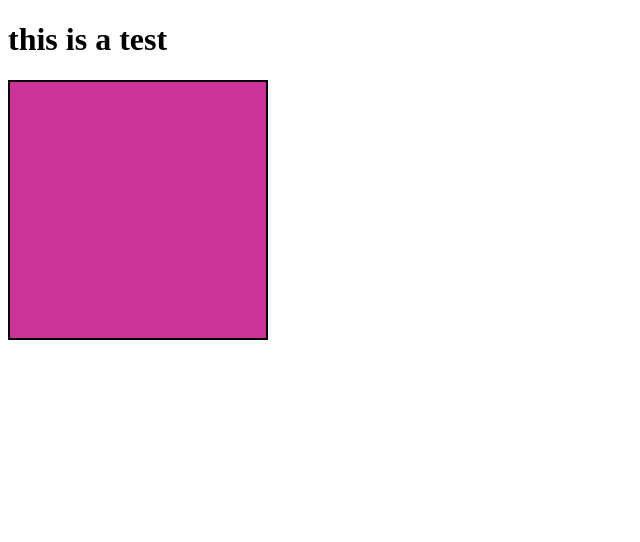
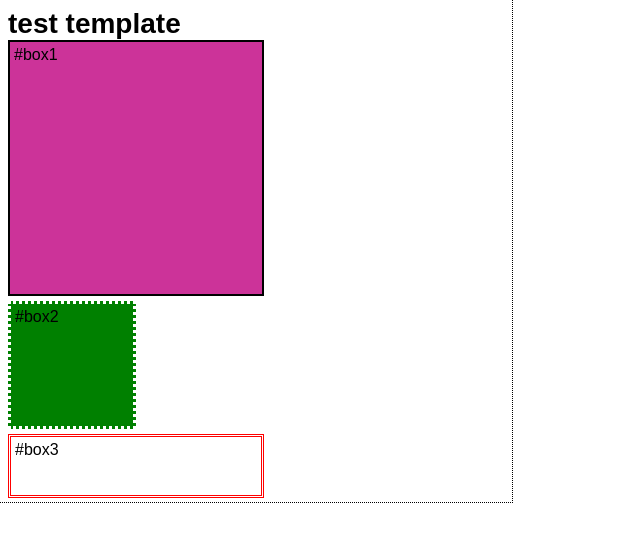
Before and after one commit to mkeblx/domtex, a website: page samples/test.html in a window 1280 px wide. Shown: the whole page, without its empty margins (0-640 px from the left). Drawn offline with Linux system fonts and the light colour scheme.

Commit message:
Update and use template page

```diff
--- a/samples/test.html
+++ b/samples/test.html
@@ -4,18 +4,70 @@
   <meta charset="utf-8">
   <title>test</title>
 <style>
-#box {
+* {
+  box-sizing: border-box;
+}
+
+body {
+  font-family: sans-serif;
+}
+
+h1 {
+  margin: 0;
+  font-size: 28px;
+}
+
+#box1, #box2, #box3 {
+  margin-bottom: 5px;
+  padding: 4px;
+}
+
+#box1 {
   border: 2px solid black;
   background-color: #c39;
   width: 256px;
   height: 256px;
 }
+
+#box2 {
+  border: 3px dotted white;
+  background-color: green;
+  width: 128px;
+  height: 128px;
+}
+
+#box3 {
+  border: 3px double red;
+  background-color: white;
+  width: 256px;
+  height: 64px;
+}
+
+#grid {
+  width: 512px;
+  height: 502px;
+  outline: 1px dotted black;
+  position: absolute;
+  top: 0;
+  left: 0;
+}
 </style>
 </head>
 <body>
-  <h1>this is a test</h1>
+  <h1>test template</h1>
 
-  <div id="box">
+  <div id="box1">
+    #box1
   </div>
+
+  <div id="box2">
+    #box2
+  </div>
+
+  <div id="box3">
+    #box3
+  </div>
+
+  <div id="grid"></div>
 </body>
 </html>
--- a/screenshot.js
+++ b/screenshot.js
@@ -204,8 +204,8 @@ var forceUpdate = false;
         } else {
           var viewportOffset = el.getBoundingClientRect();
           var obj = {};
-          obj.x = viewportOffset.left;
-          obj.y = viewportOffset.top;
+          obj.x = Math.round(viewportOffset.left);
+          obj.y = Math.round(viewportOffset.top);
           obj.width = el.offsetWidth;
           obj.height = el.offsetHeight;
           attrs[sel] = obj;
```
Also changed, not shown: samples/webgl.html (+18 -7 lines).
